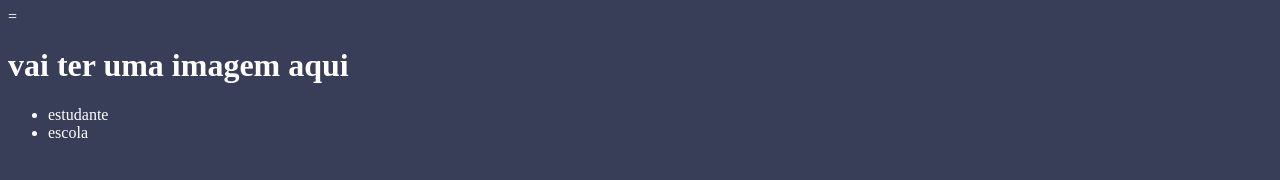
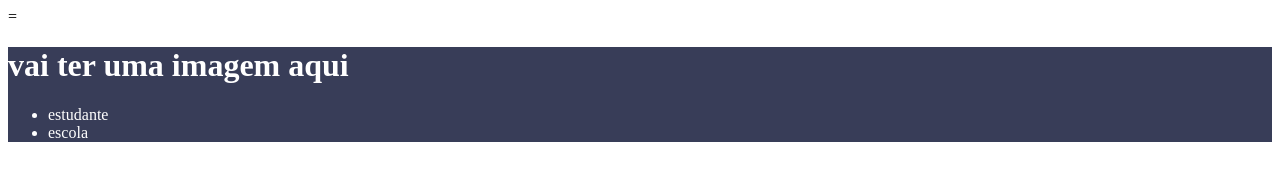
Before and after one commit to 7demai/projeto-criativo, a plain HTML site: page index.html in a window 1280 px wide. Drawn offline with Linux system fonts and the light colour scheme.

Commit message:
Add files via upload

```diff
--- a/style.css
+++ b/style.css
@@ -1,3 +1,3 @@
-body{background-color: #383D58 ;
+header{background-color: #383D58 ;
  color: white   ;
 }
```
